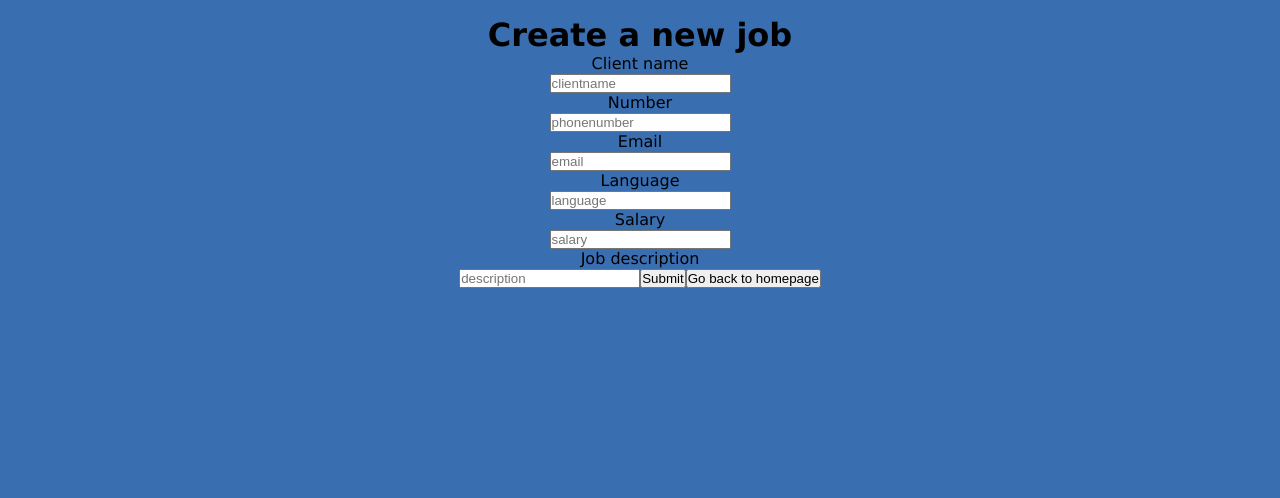
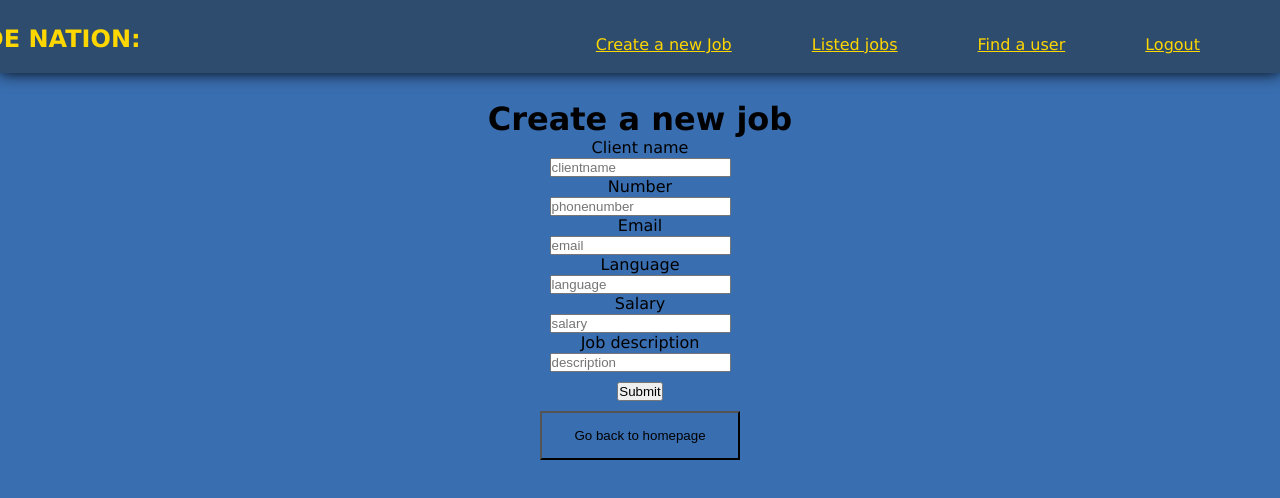
Before and after one commit to GWeightman/CNdesk3_frontend, a React (Create React App) app: page /create in a window 1280 px wide. Shown: the top 498 px of the page. Built offline with nearby package versions, Linux system fonts and the light colour scheme; the HTML template or start-up script is replaced by a standard one.

Commit message:
more css to all the admin pages

```diff
--- a/src/components/Admin.js
+++ b/src/components/Admin.js
@@ -29,16 +29,11 @@ const Admin = ({jobs, setJobs, fname, sname}) => {
             <div>
                 <nav className="navbar">
                 <ul>
-                    {/* <li>
-                    <Link to="/">Back to main screen</Link>
-                    </li> */}
                     <h1 className="logo">NODE NATION: {fname} {sname} </h1>
                     <a><Link to="/">Logout</Link></a>
                     <a><Link to="/find">Find a user</Link></a>
                     <a><Link to="/admin">Listed jobs</Link></a>
                     <a><Link to="/create">Create a new Job</Link></a>
-
-                    {/* <h1>Admin</h1> */}
                 </ul>
                 </nav>
             </div>
@@ -52,13 +47,18 @@ const Admin = ({jobs, setJobs, fname, sname}) => {
                 {jobs.map((job,index) =>{
                     return(
                     <div className="jobCard" key={index}>
-                        <p><h3 className="cardTitle">Client name: </h3>{job.clientname}</p>
-                        <p><h4 className="cardText">Constact number: </h4> {job.contact_number}</p>
-                        <p><h4 className="cardText">Email: </h4> {job.email}</p>
-                        <p><h4 className="cardText">Language: </h4> {job.language}</p>
-                        <p><h4 className="cardText">Salary: </h4> £{job.pay_range}</p>
-                        <p><h4 className="cardText">About the job: </h4> {job.job_description}</p>
-
+                        <h3 className="cardTitle">Client name: </h3>
+                        <p className="cardTitle1">{job.clientname}</p>
+                        <h4 className="cardText">Constact number: </h4>
+                        <p className="cardText1">{job.contact_number}</p>
+                        <h4 className="cardText">Email: </h4>
+                        <p className="cardText1">{job.email}</p>
+                        <h4 className="cardText">Language: </h4>
+                        <p className="cardText1">{job.language}</p>
+                        <h4 className="cardText">Salary: </h4>
+                        <p className="cardText1">£{job.pay_range}</p>
+                        <h4 className="cardText">About the job: </h4>
+                        <p className="cardText1">{job.job_description}</p>
                     </div>
                     )})}
                 </div>
--- a/src/components/createNewJob.js
+++ b/src/components/createNewJob.js
@@ -1,8 +1,9 @@
 import React from 'react';
+import { Link } from 'react-router-dom';
 import { createNewJobFetch } from "../utilities/fetches";
+import "../styles/createNewJob.css"
 
-
-const Create = ({clientname, setClientName, description, setDescription, salary, setSalary, phonenumber, setPhoneNumber, clientemail, setclientEmail, language, setLanguage}) =>{
+const Create = ({clientname, setClientName, description, setDescription, salary, setSalary, phonenumber, setPhoneNumber, clientemail, setclientEmail, language, setLanguage, fname, sname}) =>{
 
   const createJobHandler = async (e) => {
     e.preventDefault();
@@ -19,8 +20,20 @@ const Create = ({clientname, setClientName, description, setDescription, salary,
   }
         return(
             <div>
+              <div>
+                <nav className="navbar">
+                <ul>
+                    <h1 className="logo">NODE NATION: {fname} {sname} </h1>
+                    <a><Link to="/">Logout</Link></a>
+                    <a><Link to="/find">Find a user</Link></a>
+                    <a><Link to="/admin">Listed jobs</Link></a>
+                    <a><Link to="/create">Create a new Job</Link></a>
+                </ul>
+                </nav>
+              </div>
+              <div className="createForm">
                 <h1 className="header">Create a new job</h1>
-            <form onSubmit={createJobHandler}>
+                <form onSubmit={createJobHandler}>
                   <p>Client name</p>
                   <input onChange = {(e) => setClientName(e.target.value)} placeholder = 'clientname' />
                   <p>Number</p>
@@ -33,9 +46,14 @@ const Create = ({clientname, setClientName, description, setDescription, salary,
                   <input onChange = {(e) => setSalary(e.target.value)} placeholder = 'salary' />
                   <p>Job description</p>
                   <input onChange = {(e) => setDescription(e.target.value)} placeholder = 'description' />
-              <button onClick={handleSubmit} type="submit">Submit</button>
-              <button onClick={returnHandler}>Go back to homepage</button>
-            </form>
+                  <div>
+                  <button className="submit" onClick={handleSubmit} type="submit">Submit</button>
+                  </div>
+                  <div>
+                  <button className="back" onClick={returnHandler}>Go back to homepage</button>
+                  </div>
+                </form>
+              </div>
           </div>
         )
 }
--- a/src/components/findUser.js
+++ b/src/components/findUser.js
@@ -1,8 +1,9 @@
 import { useEffect } from "react";
+import { Link } from "react-router-dom";
 import { adminFetch, developerFetch } from "../utilities/fetches";
+import "../styles/findUser.css"
 
-
-const FindUser = ({dev, setDev, admin, setAdmin, username, setUsername}) => {
+const FindUser = ({dev, setDev, admin, setAdmin, fname, sname}) => {
 
     const getAdmins = async() =>{
         const data = await adminFetch()
@@ -24,27 +25,47 @@ const FindUser = ({dev, setDev, admin, setAdmin, username, setUsername}) => {
     }
 
     return(
-        <div>
+        <div className="wrapper">
             <div>
-            <h1>Admins</h1>
+                <nav className="navbar">
+                <ul>
+                    <h1 className="logo">NODE NATION: {fname} {sname} </h1>
+                    <a><Link to="/">Logout</Link></a>
+                    <a><Link to="/find">Find a user</Link></a>
+                    <a><Link to="/admin">Listed jobs</Link></a>
+                    <a><Link to="/create">Create a new Job</Link></a>
+                </ul>
+                </nav>
+            </div>
+            <div className="findList">
+            <h1 className="title">Admins</h1>
             {admin.map((users,index) =>{
                 return(
-                    <div key={index}>
-                    <p>{users.username}</p>
-                    <br/>
+                    <div className="jobCard" key={index}>
+                        <h3> Username: </h3>
+                        <p>{users.username}</p>
+                        <h3>Email: </h3>
+                        <p>{users.email}</p>
+                        <br/>
                     </div>
                 )})}
             <br/>
-            <h1>Developers</h1>
+            <h1 className="title">Developers</h1>
             {dev.map((users,index) =>{
                 return(
-                    <div key={index}>
-                    <p>{users.username}</p>
-                    <br/>
+                    <div className="jobCard" key={index}>
+                        <h3> Username: </h3>
+                        <p>{users.username}</p>
+                        <h3>Email: </h3>
+                        <p>{users.email}</p>
+                        <br/>
                     </div>
                 )})}
+                <div>
+                    <button className="back" onClick={returnHandler}>Go back to homepage</button>
+                </div>
             </div>
-            <button onClick={returnHandler}>Go back to homepage</button>
+
         </div>
     )
 
--- a/src/components/listedJobs.js
+++ b/src/components/listedJobs.js
@@ -1,7 +1,8 @@
 import { useEffect } from "react";
+import { Link } from "react-router-dom";
 import { listedJobsFetch } from "../utilities/fetches";
 
-const ListedJobs = ({clientname, description, salary, phonenumber, email, jobs, setJobs}) => {
+const ListedJobs = ({jobs, setJobs, fname, sname}) => {
 
   const getJobs = async() =>{
     const data = await listedJobsFetch()
@@ -11,6 +12,7 @@ const ListedJobs = ({clientname, description, salary, phonenumber, email, jobs,
   useEffect(() =>{
     getJobs()
   },[])
+
   if (!jobs){
     console.log(null)
     return null
@@ -20,6 +22,17 @@ const ListedJobs = ({clientname, description, salary, phonenumber, email, jobs,
   }
   return(
       <div>
+        <div>
+                <nav className="navbar">
+                <ul>
+                    <h1 className="logo">NODE NATION: {fname} {sname} </h1>
+                    <a><Link to="/">Logout</Link></a>
+                    <a><Link to="/find">Find a user</Link></a>
+                    <a><Link to="/admin">Listed jobs</Link></a>
+                    <a><Link to="/create">Create a new Job</Link></a>
+                </ul>
+                </nav>
+            </div>
         <h1>Here you can find all the listed jobs</h1>
         <br/>
         <div>
--- a/src/styles/admin.css
+++ b/src/styles/admin.css
@@ -9,17 +9,23 @@
   transition: transform 200ms ease-in;
   background-color: white;
   padding: 25px;
-  width: 30vw;
+  width: 20vw;
   display: grid;
-  grid-template-columns: auto;
+  grid-template-columns: auto auto;
+}
 
-}
 .jobCard:hover {
   transform: scale(1.01);
 }
+
 .cardTitle.cardText{
   padding: 0.5rem;
-  /* display: inline-block; */
+  display: grid;
+}
+
+.cardTitle1.cardText1{
+  padding: 0.5rem;
+  display: grid;
 }
 
 .pageTitle{
@@ -31,7 +37,7 @@
   display: grid;
   grid-template-columns: auto auto auto;
   grid-template-rows: auto auto auto;
-  -ms-grid-column-align: center;
+  grid-column-start: left;
 }
 
 .wrapper {
--- /dev/null
+++ b/src/styles/createNewJob.css
@@ -0,0 +1,22 @@
+.createForm{
+    margin-top: 100px;
+    display: grid;
+    grid-template-rows: auto auto auto auto auto auto auto auto;
+    grid-template-columns: auto;
+
+}
+.submit{
+    margin-top: 10px;
+}
+.back{
+margin-top: 10px;
+background-color: #396eb0;
+  padding: 15px 32px;
+
+
+
+}
+.back:hover{
+    color: #396eb0;
+    background-color: rgb(236, 205, 26);
+}
--- /dev/null
+++ b/src/styles/findUser.css
@@ -0,0 +1,11 @@
+.findList{
+    margin-top: 100px;
+    display: grid;
+    grid-template-columns: auto;
+    align-content: center;
+}
+
+.title{
+    display: grid;
+    grid-template-columns: auto;
+}
```
